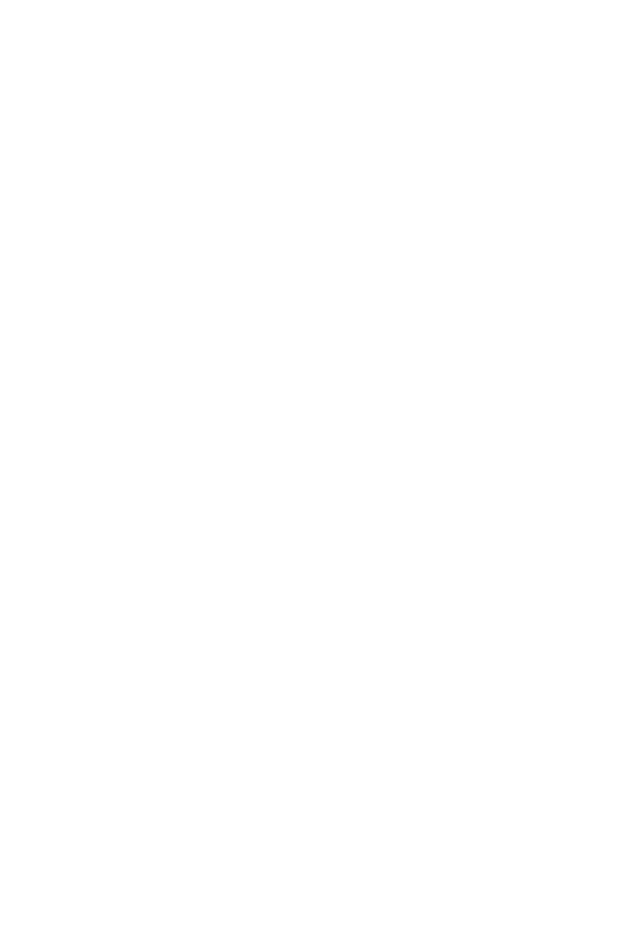
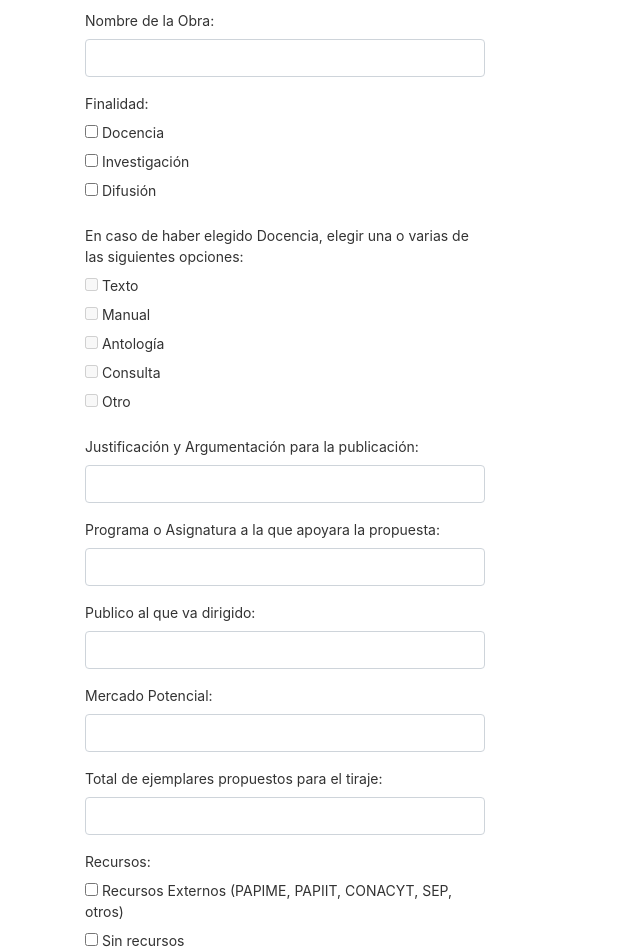
Before and after one commit to El3ctrix/Conbook-v0.2, an Angular app in the folder ConBetaP-Angular/: page /addLibro in a window 1280 px wide. Before the commit this address led to /. Shown: the part 100-1052 px from the top of the page, without its empty margins (0-640 px from the left). Before the commit the page ends 800 px from the top, so only its background shows below. Built offline with nearby package versions, Linux system fonts and the light colour scheme.

Commit message:
Agregando Componente para Solicitud de Publicacion

```diff
--- a/ConBetaP-Angular/src/app/app-routing.module.ts
+++ b/ConBetaP-Angular/src/app/app-routing.module.ts
@@ -7,6 +7,7 @@
 import { LoginComponent } from './login/login.component';
 import {ListaLibroComponent} from './lista-libro/lista-libro.component';
 import { DetallesLibroComponent } from './detalles-libro/detalles-libro.component';
+import {CrearLibroComponent} from './crear-libro/crear-libro.component';
 
 const routes: Routes = [
   { path: '', redirectTo: 'login', pathMatch: 'full' },
@@ -16,7 +17,8 @@
   { path: 'update/:id', component: UpdateUsuarioComponent },
   { path: 'details/:id', component: DetallesUsuarioComponent },
   { path: 'libros', component: ListaLibroComponent },
-  { path: 'detailsl/:id', component: DetallesLibroComponent }
+  { path: 'detailsl/:id', component: DetallesLibroComponent },
+  { path: 'addLibro', component: CrearLibroComponent }
 ];
 
 @NgModule({
--- a/ConBetaP-Angular/src/app/app.component.html
+++ b/ConBetaP-Angular/src/app/app.component.html
@@ -280,6 +280,7 @@
   <div class="spacer"></div>
   <a routerLink="add" class="nav-link" routerLinkActive="active">Añadir Usuario</a>
   <a routerLink="usuarios" class="nav-link" routerLinkActive="active">Lista de Usuarios</a>
+  <a routerLink="addLibro" class="nav-link" routerLinkActive="active">Check</a>
 </div>
 <tr></tr>
 <tr></tr>
--- a/ConBetaP-Angular/src/app/app.module.ts
+++ b/ConBetaP-Angular/src/app/app.module.ts
@@ -12,6 +12,7 @@
 import { LoginComponent } from './login/login.component';
 import { ListaLibroComponent } from './lista-libro/lista-libro.component';
 import { DetallesLibroComponent } from './detalles-libro/detalles-libro.component';
+import { CrearLibroComponent } from './crear-libro/crear-libro.component';
 
 @NgModule({
   declarations: [
@@ -22,7 +23,8 @@
     UpdateUsuarioComponent,
     LoginComponent,
     ListaLibroComponent,
-    DetallesLibroComponent
+    DetallesLibroComponent,
+    CrearLibroComponent
   ],
   imports: [
     BrowserModule,
--- /dev/null
+++ b/ConBetaP-Angular/src/app/crear-libro/crear-libro.component.html
@@ -0,0 +1,114 @@
+<h3>Formulario: Solicitud de Publicaci&oacute;n</h3>
+<link rel="stylesheet" href="https://stackpath.bootstrapcdn.com/bootstrap/4.3.1/css/bootstrap.min.css" integrity="sha384-ggOyR0iXCbMQv3Xipma34MD+dH/1fQ784/j6cY/iJTQUOhcWr7x9JvoRxT2MZw1T" crossorigin="anonymous">
+<div [hidden]="submitted" style="width: 400px;">
+  <form (ngSubmit)="onSubmit()">
+    <div class="form-group">
+      <label for="nombre">Nombre de la Obra: </label>
+      <input type="text" class="form-control" id="nombre" required [(ngModel)]="libro.nombrelibro" name="nombre">
+    </div>
+
+    <div class="form-group">
+      <label for="nombre">Finalidad:</label>
+      <div>
+        <label>
+          <input type="checkbox" name="Docencia"  [(ngModel)]="dataFinalidad[0].checked">
+          Docencia
+        </label>
+      </div>
+      <div>
+        <label>
+          <input type="checkbox" name="Investigacion" [(ngModel)]="dataFinalidad[1].checked">
+          Investigaci&oacute;n
+        </label>
+      </div>
+      <div>
+        <label>
+          <input type="checkbox" name="Difusion" [(ngModel)]="dataFinalidad[2].checked">
+          Difusi&oacute;n
+        </label>
+      </div>
+    </div>
+
+    <div class="form-group">
+      <label for="nombre"l>En caso de haber elegido Docencia, elegir una o varias de las siguientes opciones:</label>
+      <div>
+        <label>
+          <input type="checkbox" name="Texto"  [(ngModel)]="finalidadTipo[0].checked" [disabled]="!dataFinalidad[0].checked">
+          Texto
+        </label>
+      </div>
+      <div>
+        <label>
+          <input type="checkbox" name="Manual"  [(ngModel)]="finalidadTipo[1].checked" [disabled]="!dataFinalidad[0].checked">
+          Manual
+        </label>
+      </div>
+      <div>
+        <label>
+          <input type="checkbox" name="Antologia"  [(ngModel)]="finalidadTipo[2].checked" [disabled]="!dataFinalidad[0].checked">
+          Antolog&iacute;a
+        </label>
+      </div>
+      <div>
+        <label>
+          <input type="checkbox" name="Consulta"  [(ngModel)]="finalidadTipo[3].checked" [disabled]="!dataFinalidad[0].checked">
+          Consulta
+        </label>
+      </div>
+      <div>
+        <label>
+          <input type="checkbox" name="Otro"  [(ngModel)]="finalidadTipo[4].checked" [disabled]="!dataFinalidad[0].checked">
+          Otro
+        </label>
+      </div>
+    </div>
+
+    <div class="form-group">
+      <label for="nombre">Justificaci&oacute;n y Argumentaci&oacute;n para la publicaci&oacute;n: </label>
+      <input type="text" class="form-control" id="justificacion" required [(ngModel)]="justificacion" name="justificacion">
+    </div>
+
+    <div class="form-group">
+      <label for="nombre">Programa o Asignatura a la que apoyara la propuesta: </label>
+      <input type="text" class="form-control" id="apoyo" required [(ngModel)]="apoyo" name="apoyo">
+    </div>
+
+    <div class="form-group">
+      <label for="nombre">Publico al que va dirigido:  </label>
+      <input type="text" class="form-control" id="publico" required [(ngModel)]="publico" name="publico" >
+    </div>
+
+    <div class="form-group">
+      <label for="nombre">Mercado Potencial: </label>
+      <input type="text" class="form-control" id="mercado" required [(ngModel)]="mercado" name="mercado">
+    </div>
+
+    <div class="form-group">
+      <label for="nombre">Total de ejemplares propuestos para el tiraje: </label>
+      <input type="text" class="form-control" id="ejemplares" required [(ngModel)]="ejemplares" name="ejemplares">
+    </div>
+
+    <div class="form-group">
+      <label for="nombre">Recursos:</label>
+      <div>
+        <label>
+          <input type="checkbox" name="Externos"  [(ngModel)]="financiamiento[0].checked">
+          Recursos Externos (PAPIME, PAPIIT, CONACYT, SEP, otros)
+        </label>
+      </div>
+      <div>
+        <label>
+          <input type="checkbox" name="Externos"  [(ngModel)]="financiamiento[1].checked">
+          Sin recursos
+        </label>
+      </div>
+    </div>
+
+    <div class="form-group">
+      <label for="nombre">Fecha: </label>
+      <input type="date" class="form-control" id="fecha" required [(ngModel)]="fecha" name="fecha">
+    </div>
+
+    <button type="submit" class="btn btn-success">Agregar</button>
+  </form>
+</div>
--- /dev/null
+++ b/ConBetaP-Angular/src/app/crear-libro/crear-libro.component.ts
@@ -0,0 +1,50 @@
+import { Component, OnInit } from '@angular/core';
+import { LibroService } from '../libro.service';
+import { Libro } from '../Libro';
+import { Router } from '@angular/router';
+
+
+@Component({
+  selector: 'app-crear-libro',
+  templateUrl: './crear-libro.component.html',
+  styleUrls: ['./crear-libro.component.css']
+})
+export class CrearLibroComponent implements OnInit {
+
+  libro = new Libro();
+  submitted: boolean;
+  justificacion: string;
+  apoyo: string;
+  publico: string;
+  mercado: string;
+  ejemplares: string;
+  fecha: string;
+  dataFinalidad = [
+    { id: 1, name: 'Docencia', checked: false },
+    { id: 2, name: 'Investigacion', checked: false },
+    { id: 3, name: 'Difusion', checked: false }
+  ];
+  finalidadTipo = [
+    { id: 1, name: 'Texto', checked: false },
+    { id: 2, name: 'Manual', checked: false },
+    { id: 3, name: 'Antología', checked: false },
+    { id: 4, name: 'Consulta', checked: false },
+    { id: 5, name: 'Otro', checked: false }
+  ];
+  financiamiento = [
+    { id: 1, name: 'Recursos Externos (PAPIME, PAPIIT, CONACYT, SEP, otros)', checked: false },
+    { id: 2, name: 'Sin recursos', checked: false }
+  ];
+
+  constructor(private libroService: LibroService,
+              private router: Router) {
+  }
+
+  ngOnInit() {
+  }
+
+  onSubmit() {
+    this.submitted = false;
+    alert(this.dataFinalidad[0].checked);
+  }
+}
--- a/ConBetaP-Angular/src/app/crear-usuario/crear-usuario.component.html
+++ b/ConBetaP-Angular/src/app/crear-usuario/crear-usuario.component.html
@@ -25,7 +25,6 @@
         </option>
       </select>
     </div>
-    <button (click)="prueba()">Prueba</button>
     <button type="submit" class="btn btn-success">Agregar</button>
   </form>
 </div>
--- a/ConBetaP-Angular/src/app/crear-usuario/crear-usuario.component.ts
+++ b/ConBetaP-Angular/src/app/crear-usuario/crear-usuario.component.ts
@@ -27,18 +27,6 @@
   }
 
 
-  prueba() {
-    switch (this.rol) {
-      case 'Representante':
-        this.rol1 = 2;
-        break;
-      case 'Autor':
-        this.rol1 = 3;
-        break;
-    }
-    alert('El Rol es ' + this.rol + ' y el id del rol es ' + this.rol1);
-  }
-
   save() {
     this.usuario.contraseña = this.password;
     switch (this.rol) {
```
Also changed, not shown: ConBetaP-Angular/src/app/crear-libro/crear-libro.component.css (added), 1 other file (tests, documents, lock files or other folders).
